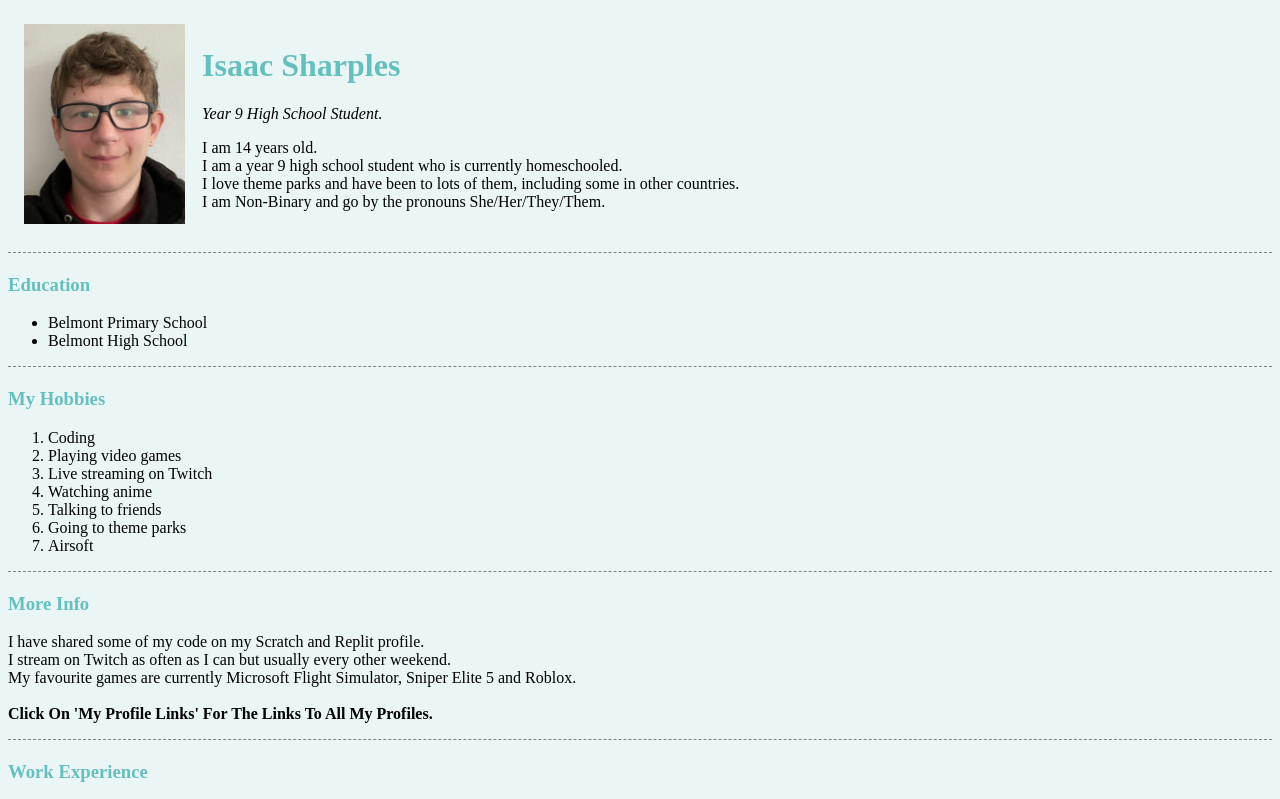
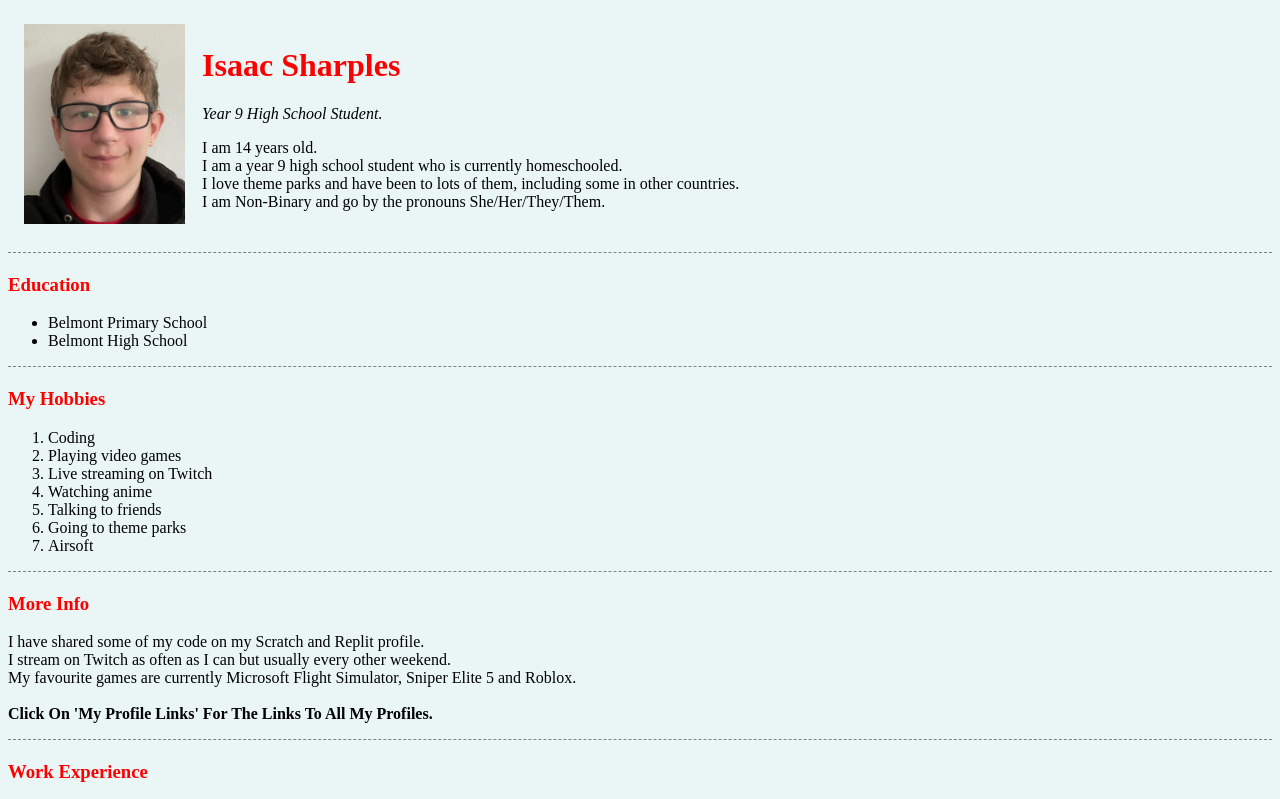
Before and after one commit to Isaacpugrule/personal-info, a plain HTML site: page index.html in a window 1280 px wide. Shown: the top 799 px of the page. Drawn offline with Linux system fonts and the light colour scheme.

Commit message:
Update styles.css

```diff
--- a/css/styles.css
+++ b/css/styles.css
@@ -14,15 +14,15 @@ img {
 }
 
 h1 {
-  color: #66BFBF;
+  color: red;
 }
 
 h2 {
-  color: #66BFBF;
+  color: red;
 }
 
 h3 {
-  color: #66BFBF;
+  color: red;
 }
 
 a {
```
